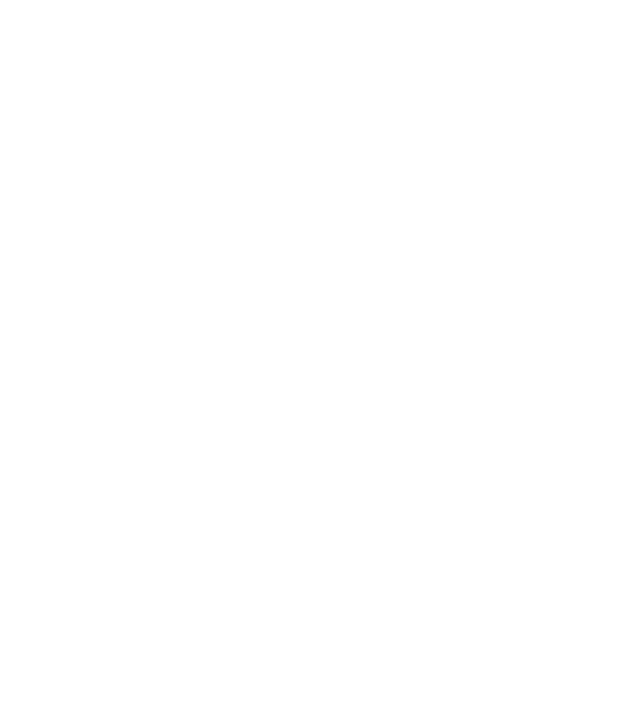
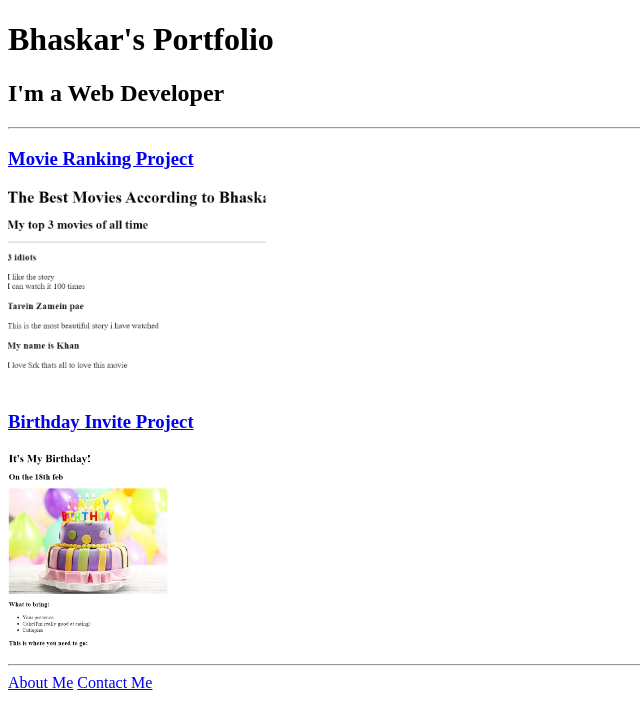
Before and after one commit to Urbroskie/html-portfolio, a plain HTML site: page index.html in a window 1280 px wide. Shown: the whole page, without its empty margins (0-640 px from the left). Drawn offline with Linux system fonts and the light colour scheme.

Commit message:
Update index.html

```diff
--- a/index.html
+++ b/index.html
@@ -1,15 +1,21 @@
-<!-- TODO 1: Create the HTML Boilerplate -->
 
-<!-- TODO 2: Add Your previous projects' HTML into the public folder -->
+<!DOCTYPE html>
+<html lang="en">
+<head>
+  <meta charset="UTF-8">
+  <title>Portfolio</title>
+</head>
+<body>
+  <h1>Bhaskar's Portfolio</h1>
+  <h2>I'm a Web Developer</h2>
+  <hr />
+  <h3><a href="public/movie-ranking.html">Movie Ranking Project</a></h3>
+  <img src="assets/images/movie-ranking.png" height="200" alt="preview of project1" />
+  <h3><a href="public/birthday-invite.html">Birthday Invite Project</a></h3>
+  <img src="assets/images/birthday-invite.png" height="200" alt="preview of birthday-invite project" />
+  <hr />
+  <a href="public/about.html">About Me</a>
+<a href="public/contact.html">Contact Me</a>
 
-<!-- TODO 3: Take screenshots of your project previews and add the images to the images folder -->
-
-<!-- TODO 4: Add titles/subtitles etc. -->
-
-<!-- TODO 5: Add a link to the project pages -->
-
-<!-- TODO 6: Add images to show the project previews
-HINT for TODO 6: You can use the height attribute set to 200 to make the image smaller:
-https://developer.mozilla.org/en-US/docs/Web/HTML/Element/img#attr-height -->
-
-<!-- TODO 7: Add the Contact Me and About Me page links -->
+</body>
+</html>
```
